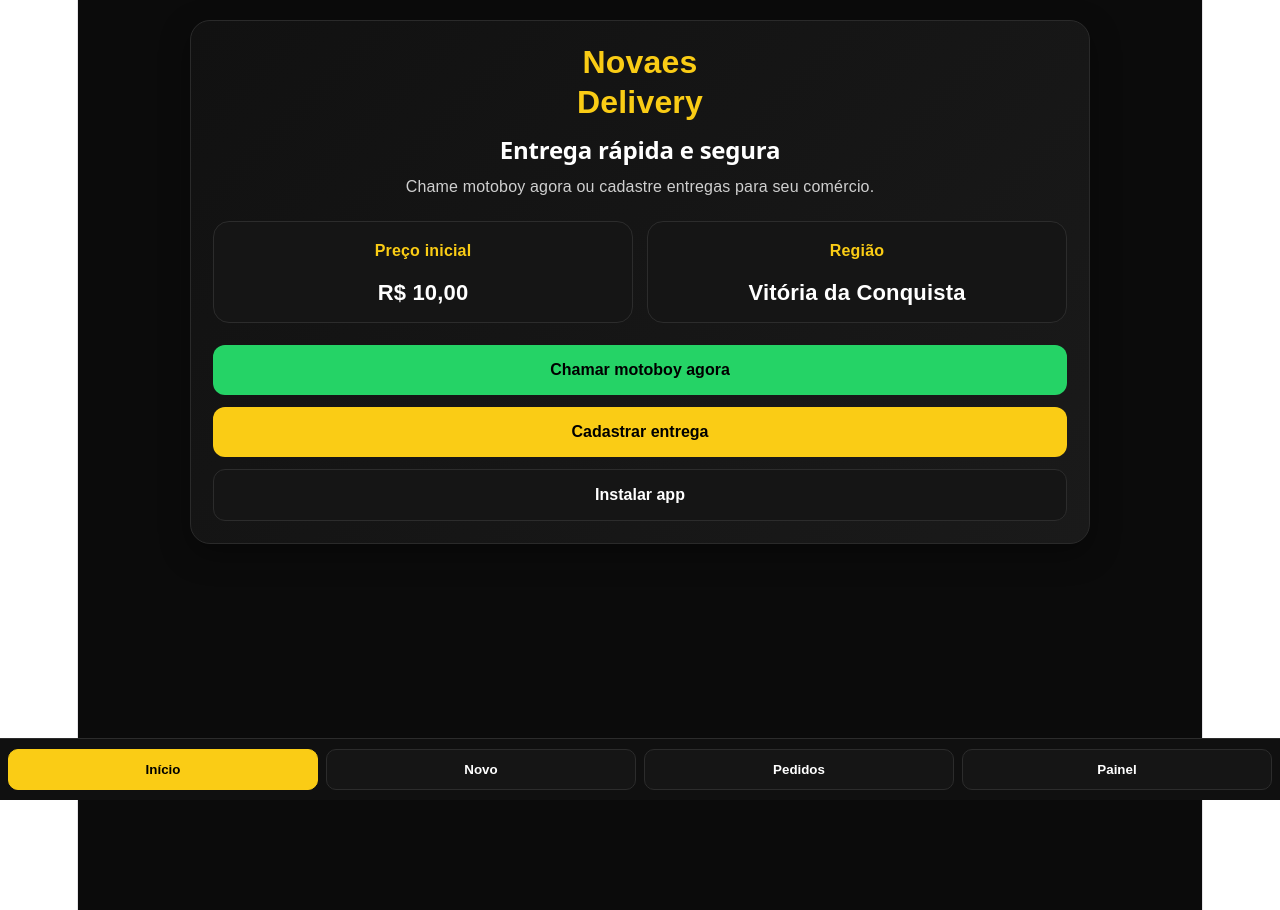
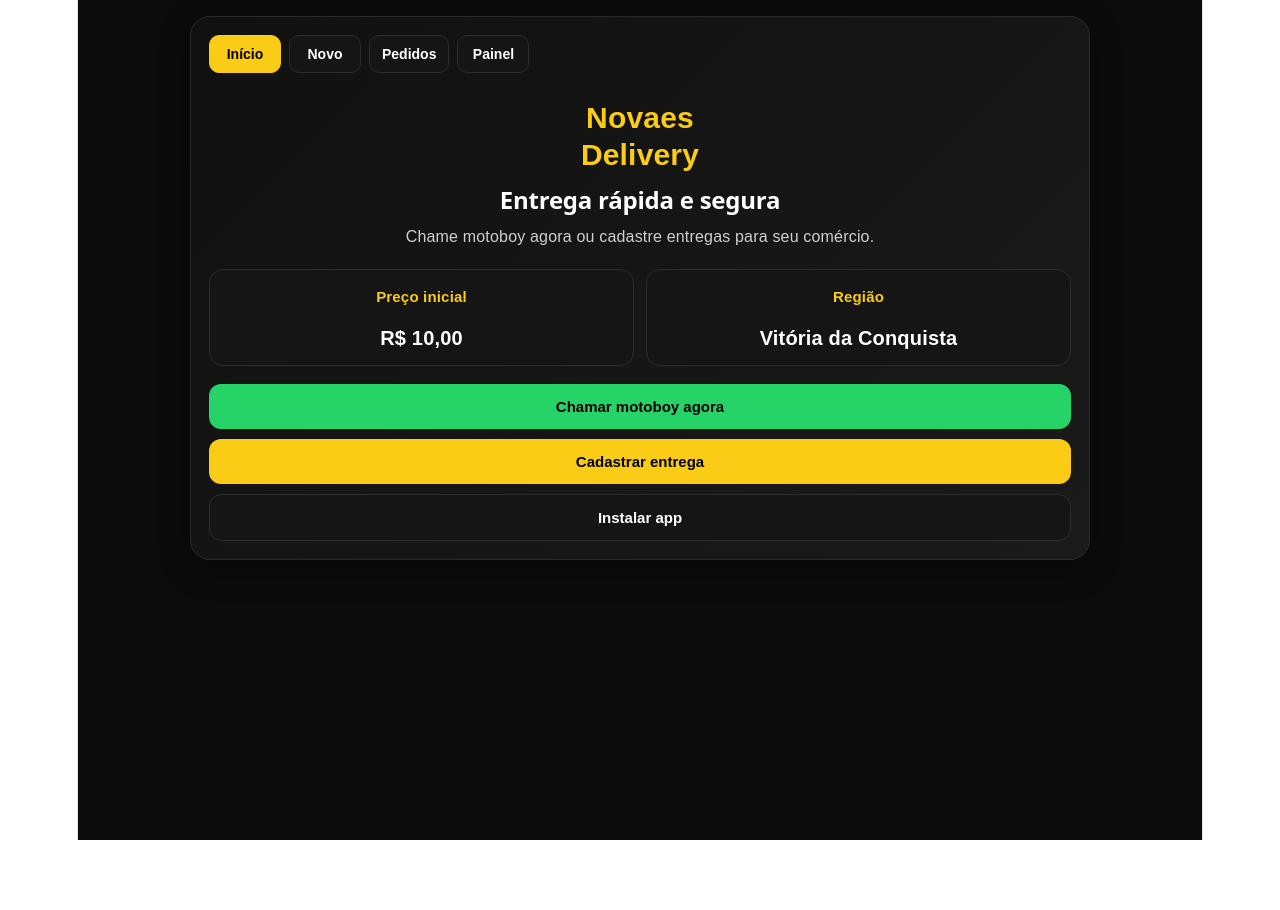
Before and after one commit to niltonenpres-oss/novaes-delivery, a React (Vite) app: page / in a window 1280 px wide. After the commit the page ends 840 px from the top, so only its background shows below. Built offline with nearby package versions, Linux system fonts and the light colour scheme.

Commit message:
menu superior e abas menores

```diff
--- a/src/App.tsx
+++ b/src/App.tsx
@@ -133,18 +133,17 @@ export default function App() {
     }
   }, [pedidos])
 
-  const corAba = (aba: Aba) =>
-    abaAtual === aba
-      ? {
-          background: "#facc15",
-          color: "#000",
-          border: "1px solid #facc15",
-        }
-      : {
-          background: "#151515",
-          color: "#fff",
-          border: "1px solid #2c2c2c",
-        }
+  const estiloAba = (aba: Aba) => ({
+    background: abaAtual === aba ? "#facc15" : "#151515",
+    color: abaAtual === aba ? "#000" : "#fff",
+    border: abaAtual === aba ? "1px solid #facc15" : "1px solid #2c2c2c",
+    padding: "10px 12px",
+    borderRadius: "10px",
+    fontWeight: "bold" as const,
+    fontSize: "14px",
+    cursor: "pointer",
+    minWidth: "72px",
+  })
 
   return (
     <div
@@ -152,7 +151,7 @@ export default function App() {
         background: "#0b0b0b",
         color: "white",
         minHeight: "100vh",
-        padding: "20px 14px 90px 14px",
+        padding: "16px 12px 24px 12px",
         fontFamily: "Arial, sans-serif",
       }}
     >
@@ -162,19 +161,42 @@ export default function App() {
             background: "linear-gradient(135deg,#111,#1a1a1a)",
             border: "1px solid #2a2a2a",
             borderRadius: "20px",
-            padding: "22px",
+            padding: "18px",
             boxShadow: "0 10px 30px rgba(0,0,0,0.35)",
           }}
         >
+          <div
+            style={{
+              display: "flex",
+              gap: "8px",
+              overflowX: "auto",
+              paddingBottom: "10px",
+              marginBottom: "18px",
+            }}
+          >
+            <button onClick={() => setAbaAtual("inicio")} style={estiloAba("inicio")}>
+              Início
+            </button>
+            <button onClick={() => setAbaAtual("novo")} style={estiloAba("novo")}>
+              Novo
+            </button>
+            <button onClick={() => setAbaAtual("pedidos")} style={estiloAba("pedidos")}>
+              Pedidos
+            </button>
+            <button onClick={() => setAbaAtual("painel")} style={estiloAba("painel")}>
+              Painel
+            </button>
+          </div>
+
           {abaAtual === "inicio" && (
             <div>
-              <div style={{ marginBottom: "22px" }}>
+              <div style={{ marginBottom: "20px" }}>
                 <div
                   style={{
                     color: "#facc15",
-                    fontSize: "32px",
+                    fontSize: "30px",
                     fontWeight: "bold",
-                    lineHeight: "1.2",
+                    lineHeight: "1.15",
                     marginBottom: "2px",
                   }}
                 >
@@ -184,9 +206,9 @@ export default function App() {
                 <div
                   style={{
                     color: "#facc15",
-                    fontSize: "32px",
+                    fontSize: "30px",
                     fontWeight: "bold",
-                    lineHeight: "1.2",
+                    lineHeight: "1.15",
                     marginBottom: "12px",
                   }}
                 >
@@ -220,23 +242,23 @@ export default function App() {
               <div
                 style={{
                   display: "grid",
-                  gridTemplateColumns: "repeat(auto-fit, minmax(180px, 1fr))",
-                  gap: "14px",
-                  marginBottom: "22px",
+                  gridTemplateColumns: "repeat(auto-fit, minmax(150px, 1fr))",
+                  gap: "12px",
+                  marginBottom: "18px",
                 }}
               >
                 <div
                   style={{
                     background: "#151515",
-                    padding: "16px",
-                    borderRadius: "16px",
+                    padding: "14px",
+                    borderRadius: "14px",
                     border: "1px solid #2c2c2c",
                   }}
                 >
-                  <h3 style={{ color: "#facc15", marginTop: 0, fontSize: "16px" }}>
+                  <h3 style={{ color: "#facc15", marginTop: 0, fontSize: "15px" }}>
                     Preço inicial
                   </h3>
-                  <p style={{ fontSize: "22px", fontWeight: "bold", margin: 0 }}>
+                  <p style={{ fontSize: "20px", fontWeight: "bold", margin: 0 }}>
                     R$ 10,00
                   </p>
                 </div>
@@ -244,36 +266,31 @@ export default function App() {
                 <div
                   style={{
                     background: "#151515",
-                    padding: "16px",
-                    borderRadius: "16px",
+                    padding: "14px",
+                    borderRadius: "14px",
                     border: "1px solid #2c2c2c",
                   }}
                 >
-                  <h3 style={{ color: "#facc15", marginTop: 0, fontSize: "16px" }}>
+                  <h3 style={{ color: "#facc15", marginTop: 0, fontSize: "15px" }}>
                     Região
                   </h3>
-                  <p style={{ fontSize: "22px", fontWeight: "bold", margin: 0 }}>
+                  <p style={{ fontSize: "20px", fontWeight: "bold", margin: 0 }}>
                     Vitória da Conquista
                   </p>
                 </div>
               </div>
 
-              <div
-                style={{
-                  display: "grid",
-                  gap: "12px",
-                }}
-              >
+              <div style={{ display: "grid", gap: "10px" }}>
                 <button
                   onClick={abrirWhatsapp}
                   style={{
                     background: "#25D366",
                     color: "#000",
                     border: "none",
-                    padding: "16px 18px",
+                    padding: "14px 16px",
                     borderRadius: "12px",
                     fontWeight: "bold",
-                    fontSize: "16px",
+                    fontSize: "15px",
                     cursor: "pointer",
                   }}
                 >
@@ -286,10 +303,10 @@ export default function App() {
                     background: "#facc15",
                     color: "#000",
                     border: "none",
-                    padding: "16px 18px",
+                    padding: "14px 16px",
                     borderRadius: "12px",
                     fontWeight: "bold",
-                    fontSize: "16px",
+                    fontSize: "15px",
                     cursor: "pointer",
                   }}
                 >
@@ -301,10 +318,10 @@ export default function App() {
                     background: "#151515",
                     color: "#fff",
                     border: "1px solid #2c2c2c",
-                    padding: "16px 18px",
+                    padding: "14px 16px",
                     borderRadius: "12px",
                     fontWeight: "bold",
-                    fontSize: "16px",
+                    fontSize: "15px",
                     cursor: "pointer",
                   }}
                 >
@@ -320,26 +337,26 @@ export default function App() {
                 style={{
                   color: "#facc15",
                   marginTop: 0,
-                  marginBottom: "18px",
-                  fontSize: "26px",
+                  marginBottom: "16px",
+                  fontSize: "24px",
                 }}
               >
                 Novo pedido
               </h2>
 
-              <div style={{ display: "grid", gap: "12px" }}>
+              <div style={{ display: "grid", gap: "10px" }}>
                 <input
                   type="text"
                   placeholder="Nome do comércio"
                   value={comercio}
                   onChange={(e) => setComercio(e.target.value)}
                   style={{
-                    padding: "14px",
+                    padding: "13px",
                     borderRadius: "12px",
                     border: "1px solid #333",
                     background: "#0f0f0f",
                     color: "white",
-                    fontSize: "16px",
+                    fontSize: "15px",
                   }}
                 />
 
@@ -349,12 +366,12 @@ export default function App() {
                   value={nomeCliente}
                   onChange={(e) => setNomeCliente(e.target.value)}
                   style={{
-                    padding: "14px",
+                    padding: "13px",
                     borderRadius: "12px",
                     border: "1px solid #333",
                     background: "#0f0f0f",
                     color: "white",
-                    fontSize: "16px",
+                    fontSize: "15px",
                   }}
                 />
 
@@ -364,12 +381,12 @@ export default function App() {
                   value={coleta}
                   onChange={(e) => setColeta(e.target.value)}
                   style={{
-                    padding: "14px",
+                    padding: "13px",
                     borderRadius: "12px",
                     border: "1px solid #333",
                     background: "#0f0f0f",
                     color: "white",
-                    fontSize: "16px",
+                    fontSize: "15px",
                   }}
                 />
 
@@ -379,12 +396,12 @@ export default function App() {
                   value={entrega}
                   onChange={(e) => setEntrega(e.target.value)}
                   style={{
-                    padding: "14px",
+                    padding: "13px",
                     borderRadius: "12px",
                     border: "1px solid #333",
                     background: "#0f0f0f",
                     color: "white",
-                    fontSize: "16px",
+                    fontSize: "15px",
                   }}
                 />
 
@@ -394,12 +411,12 @@ export default function App() {
                   value={valorEntrega}
                   onChange={(e) => setValorEntrega(e.target.value)}
                   style={{
-                    padding: "14px",
+                    padding: "13px",
                     borderRadius: "12px",
                     border: "1px solid #333",
                     background: "#0f0f0f",
                     color: "white",
-                    fontSize: "16px",
+                    fontSize: "15px",
                   }}
                 />
 
@@ -408,12 +425,12 @@ export default function App() {
                   value={observacoes}
                   onChange={(e) => setObservacoes(e.target.value)}
                   style={{
-                    padding: "14px",
+                    padding: "13px",
                     borderRadius: "12px",
                     border: "1px solid #333",
                     background: "#0f0f0f",
                     color: "white",
-                    fontSize: "16px",
+                    fontSize: "15px",
                     minHeight: "90px",
                     resize: "vertical",
                   }}
@@ -425,8 +442,8 @@ export default function App() {
                     background: "#25D366",
                     color: "#000",
                     border: "none",
-                    padding: "15px",
-                    fontSize: "16px",
+                    padding: "14px",
+                    fontSize: "15px",
                     borderRadius: "12px",
                     cursor: "pointer",
                     fontWeight: "bold",
@@ -441,8 +458,8 @@ export default function App() {
                     background: "#facc15",
                     color: "#000",
                     border: "none",
-                    padding: "15px",
-                    fontSize: "16px",
+                    padding: "14px",
+                    fontSize: "15px",
                     borderRadius: "12px",
                     cursor: "pointer",
                     fontWeight: "bold",
@@ -460,20 +477,20 @@ export default function App() {
                 style={{
                   color: "#facc15",
                   marginTop: 0,
-                  marginBottom: "18px",
-                  fontSize: "26px",
+                  marginBottom: "16px",
+                  fontSize: "24px",
                 }}
               >
                 Pedidos
               </h2>
 
-              <div style={{ display: "grid", gap: "14px" }}>
+              <div style={{ display: "grid", gap: "12px" }}>
                 {pedidos.length === 0 && (
                   <div
                     style={{
                       background: "#151515",
                       border: "1px solid #2c2c2c",
-                      padding: "18px",
+                      padding: "16px",
                       borderRadius: "14px",
                       color: "#cfcfcf",
                     }}
@@ -488,15 +505,15 @@ export default function App() {
                     style={{
                       background: "#151515",
                       border: "1px solid #2c2c2c",
-                      borderRadius: "16px",
-                      padding: "16px",
+                      borderRadius: "14px",
+                      padding: "14px",
                       textAlign: "left",
                     }}
                   >
                     <p
                       style={{
                         margin: "0 0 8px 0",
-                        fontSize: "18px",
+                        fontSize: "17px",
                         fontWeight: "bold",
                         color: "#fff",
                       }}
@@ -504,29 +521,29 @@ export default function App() {
                       {pedido.comercio}
                     </p>
 
-                    <p style={{ margin: "0 0 6px 0", color: "#d4d4d4" }}>
+                    <p style={{ margin: "0 0 5px 0", color: "#d4d4d4" }}>
                       <strong>Cliente:</strong> {pedido.nomeCliente}
                     </p>
 
-                    <p style={{ margin: "0 0 6px 0", color: "#d4d4d4" }}>
+                    <p style={{ margin: "0 0 5px 0", color: "#d4d4d4" }}>
                       <strong>Coleta:</strong> {pedido.coleta}
                     </p>
 
-                    <p style={{ margin: "0 0 6px 0", color: "#d4d4d4" }}>
+                    <p style={{ margin: "0 0 5px 0", color: "#d4d4d4" }}>
                       <strong>Entrega:</strong> {pedido.entrega}
                     </p>
 
-                    <p style={{ margin: "0 0 6px 0", color: "#d4d4d4" }}>
+                    <p style={{ margin: "0 0 5px 0", color: "#d4d4d4" }}>
                       <strong>Valor:</strong> R$ {pedido.valorEntrega}
                     </p>
 
-                    <p style={{ margin: "0 0 6px 0", color: "#d4d4d4" }}>
+                    <p style={{ margin: "0 0 5px 0", color: "#d4d4d4" }}>
                       <strong>Obs:</strong> {pedido.observacoes || "Sem observações"}
                     </p>
 
                     <p
                       style={{
-                        margin: "0 0 14px 0",
+                        margin: "0 0 12px 0",
                         color: "#facc15",
                         fontWeight: "bold",
                       }}
@@ -547,10 +564,11 @@ export default function App() {
                           background: "#3b82f6",
                           color: "white",
                           border: "none",
-                          padding: "11px 10px",
+                          padding: "10px 8px",
                           borderRadius: "10px",
                           cursor: "pointer",
                           fontWeight: "bold",
+                          fontSize: "13px",
                         }}
                       >
                         Recebido
@@ -562,10 +580,11 @@ export default function App() {
                           background: "#f59e0b",
                           color: "black",
                           border: "none",
-                          padding: "11px 10px",
+                          padding: "10px 8px",
                           borderRadius: "10px",
                           cursor: "pointer",
                           fontWeight: "bold",
+                          fontSize: "13px",
                         }}
                       >
                         Em rota
@@ -577,10 +596,11 @@ export default function App() {
                           background: "#22c55e",
                           color: "black",
                           border: "none",
-                          padding: "11px 10px",
+                          padding: "10px 8px",
                           borderRadius: "10px",
                           cursor: "pointer",
                           fontWeight: "bold",
+                          fontSize: "13px",
                         }}
                       >
                         Entregue
@@ -592,10 +612,11 @@ export default function App() {
                           background: "#151515",
                           color: "#fff",
                           border: "1px solid #555",
-                          padding: "11px 10px",
+                          padding: "10px 8px",
                           borderRadius: "10px",
                           cursor: "pointer",
                           fontWeight: "bold",
+                          fontSize: "13px",
                         }}
                       >
                         Abrir rota
@@ -608,10 +629,11 @@ export default function App() {
                           background: "#dc2626",
                           color: "#fff",
                           border: "none",
-                          padding: "11px 10px",
+                          padding: "10px 8px",
                           borderRadius: "10px",
                           cursor: "pointer",
                           fontWeight: "bold",
+                          fontSize: "13px",
                         }}
                       >
                         Excluir pedido
@@ -629,8 +651,8 @@ export default function App() {
                 style={{
                   color: "#facc15",
                   marginTop: 0,
-                  marginBottom: "18px",
-                  fontSize: "26px",
+                  marginBottom: "16px",
+                  fontSize: "24px",
                 }}
               >
                 Painel de entregas
@@ -639,22 +661,22 @@ export default function App() {
               <div
                 style={{
                   display: "grid",
-                  gridTemplateColumns: "repeat(auto-fit, minmax(180px, 1fr))",
-                  gap: "14px",
+                  gridTemplateColumns: "repeat(auto-fit, minmax(150px, 1fr))",
+                  gap: "12px",
                 }}
               >
                 <div
                   style={{
                     background: "#151515",
-                    padding: "18px",
-                    borderRadius: "16px",
+                    padding: "16px",
+                    borderRadius: "14px",
                     border: "1px solid #2c2c2c",
                   }}
                 >
-                  <h3 style={{ color: "#facc15", marginTop: 0, fontSize: "16px" }}>
+                  <h3 style={{ color: "#facc15", marginTop: 0, fontSize: "15px" }}>
                     Total de pedidos
                   </h3>
-                  <p style={{ fontSize: "28px", fontWeight: "bold", margin: 0 }}>
+                  <p style={{ fontSize: "24px", fontWeight: "bold", margin: 0 }}>
                     {totais.totalPedidos}
                   </p>
                 </div>
@@ -662,15 +684,15 @@ export default function App() {
                 <div
                   style={{
                     background: "#151515",
-                    padding: "18px",
-                    borderRadius: "16px",
+                    padding: "16px",
+                    borderRadius: "14px",
                     border: "1px solid #2c2c2c",
                   }}
                 >
-                  <h3 style={{ color: "#facc15", marginTop: 0, fontSize: "16px" }}>
+                  <h3 style={{ color: "#facc15", marginTop: 0, fontSize: "15px" }}>
                     Em rota
                   </h3>
-                  <p style={{ fontSize: "28px", fontWeight: "bold", margin: 0 }}>
+                  <p style={{ fontSize: "24px", fontWeight: "bold", margin: 0 }}>
                     {totais.emRota}
                   </p>
                 </div>
@@ -678,15 +700,15 @@ export default function App() {
                 <div
                   style={{
                     background: "#151515",
-                    padding: "18px",
-                    borderRadius: "16px",
+                    padding: "16px",
+                    borderRadius: "14px",
                     border: "1px solid #2c2c2c",
                   }}
                 >
-                  <h3 style={{ color: "#facc15", marginTop: 0, fontSize: "16px" }}>
+                  <h3 style={{ color: "#facc15", marginTop: 0, fontSize: "15px" }}>
                     Entregues
                   </h3>
-                  <p style={{ fontSize: "28px", fontWeight: "bold", margin: 0 }}>
+                  <p style={{ fontSize: "24px", fontWeight: "bold", margin: 0 }}>
                     {totais.entregues}
                   </p>
                 </div>
@@ -694,15 +716,15 @@ export default function App() {
                 <div
                   style={{
                     background: "#151515",
-                    padding: "18px",
-                    borderRadius: "16px",
+                    padding: "16px",
+                    borderRadius: "14px",
                     border: "1px solid #2c2c2c",
                   }}
                 >
-                  <h3 style={{ color: "#facc15", marginTop: 0, fontSize: "16px" }}>
+                  <h3 style={{ color: "#facc15", marginTop: 0, fontSize: "15px" }}>
                     Valor total
                   </h3>
-                  <p style={{ fontSize: "28px", fontWeight: "bold", margin: 0 }}>
+                  <p style={{ fontSize: "24px", fontWeight: "bold", margin: 0 }}>
                     R$ {totais.valorTotal.toFixed(2).replace(".", ",")}
                   </p>
                 </div>
@@ -711,74 +733,6 @@ export default function App() {
           )}
         </div>
       </div>
-
-      <div
-        style={{
-          position: "fixed",
-          bottom: "0",
-          left: "0",
-          width: "100%",
-          background: "#101010",
-          borderTop: "1px solid #2c2c2c",
-          padding: "10px 8px",
-          display: "grid",
-          gridTemplateColumns: "repeat(4, 1fr)",
-          gap: "8px",
-          boxSizing: "border-box",
-        }}
-      >
-        <button
-          onClick={() => setAbaAtual("inicio")}
-          style={{
-            ...corAba("inicio"),
-            padding: "12px 8px",
-            borderRadius: "10px",
-            fontWeight: "bold",
-            cursor: "pointer",
-          }}
-        >
-          Início
-        </button>
-
-        <button
-          onClick={() => setAbaAtual("novo")}
-          style={{
-            ...corAba("novo"),
-            padding: "12px 8px",
-            borderRadius: "10px",
-            fontWeight: "bold",
-            cursor: "pointer",
-          }}
-        >
-          Novo
-        </button>
-
-        <button
-          onClick={() => setAbaAtual("pedidos")}
-          style={{
-            ...corAba("pedidos"),
-            padding: "12px 8px",
-            borderRadius: "10px",
-            fontWeight: "bold",
-            cursor: "pointer",
-          }}
-        >
-          Pedidos
-        </button>
-
-        <button
-          onClick={() => setAbaAtual("painel")}
-          style={{
-            ...corAba("painel"),
-            padding: "12px 8px",
-            borderRadius: "10px",
-            fontWeight: "bold",
-            cursor: "pointer",
-          }}
-        >
-          Painel
-        </button>
-      </div>
     </div>
   )
 }
```
